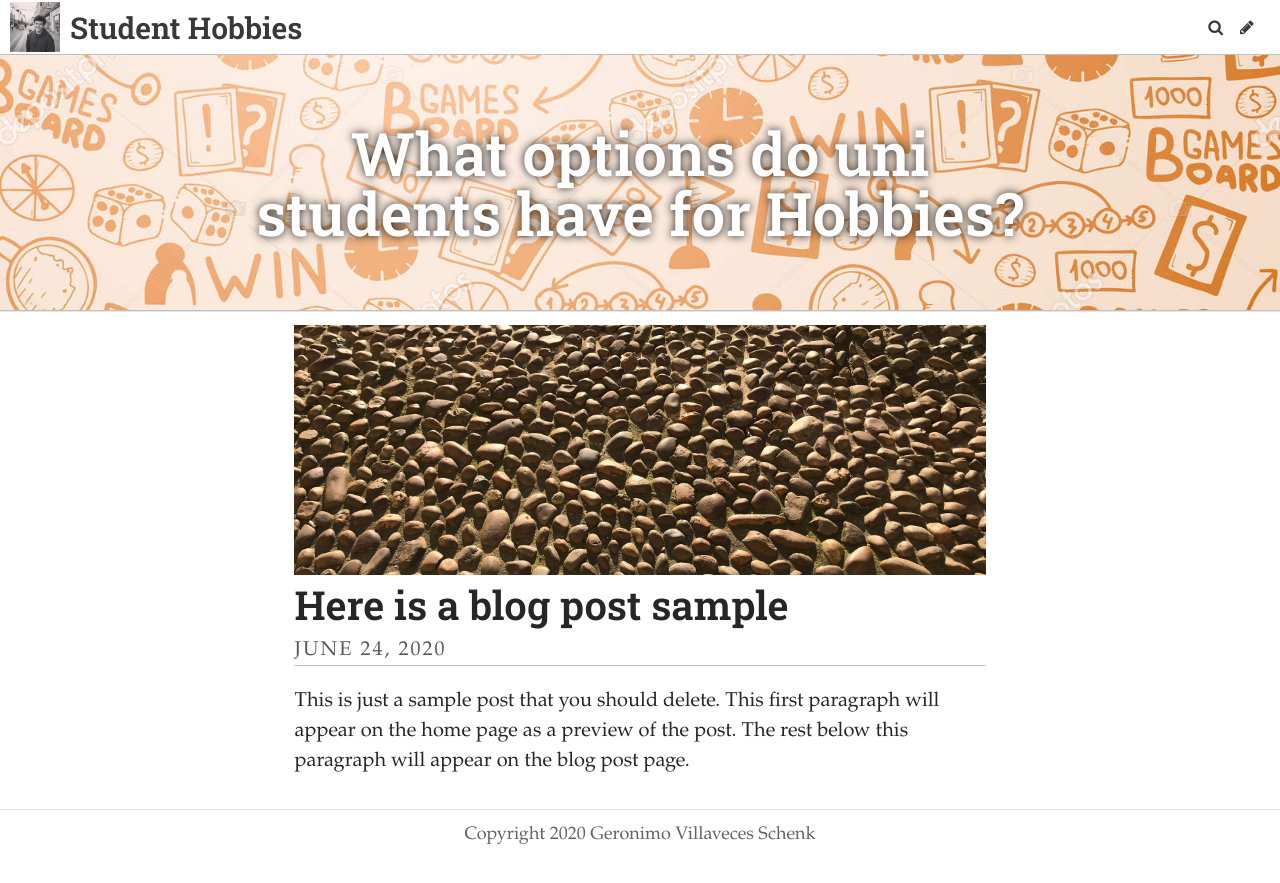
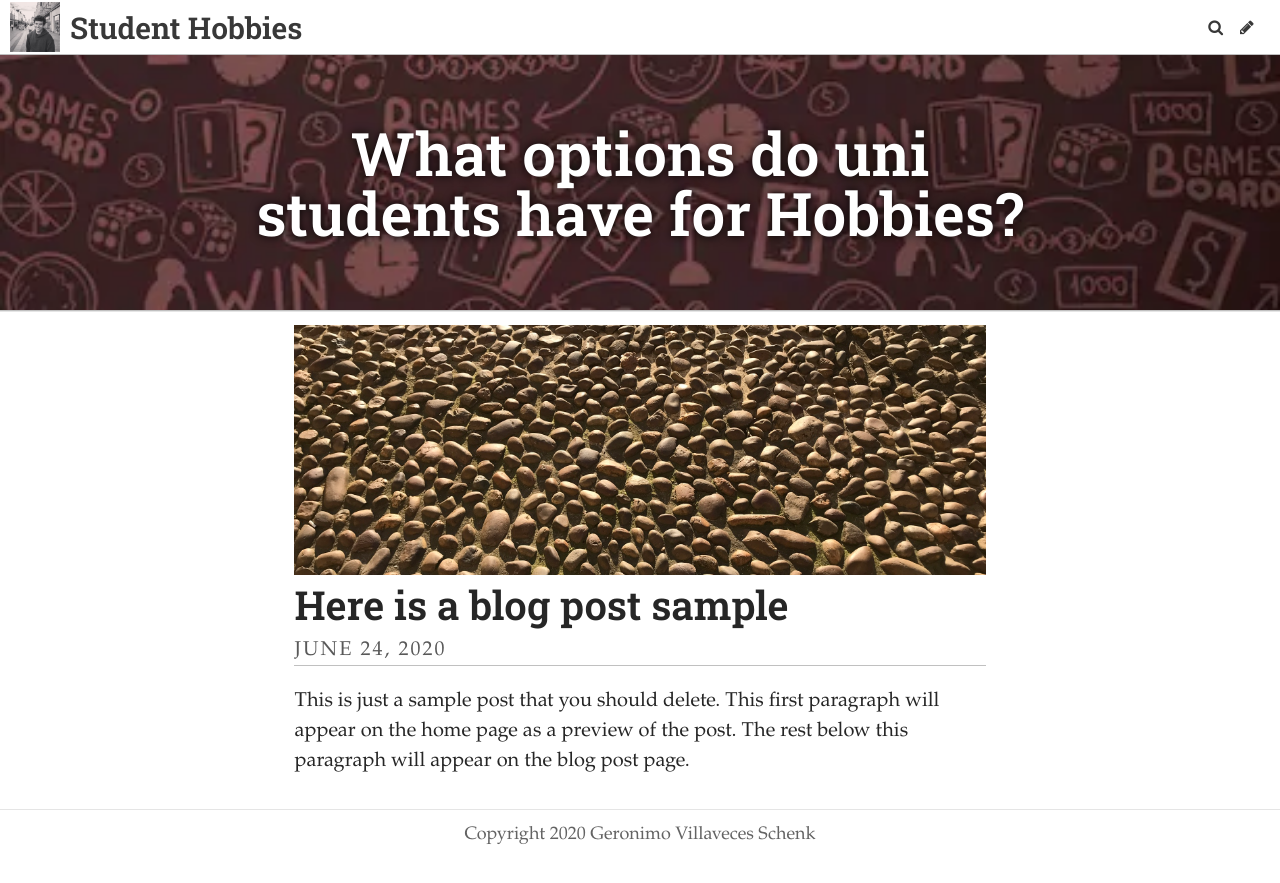
Before and after one commit to Geronimov/STHobbies, a Jekyll site: the page built from index.html, in a window 1280 px wide. Shown: the top 883 px of the page. Built offline with Jekyll 4.4.1, drawn with Linux system fonts in a browser that asks for light colours; some web fonts are replaced; the list of posts is cut into pages by our own code.

Commit message:
Update Settings “general”

```diff
--- a/_data/settings.yml
+++ b/_data/settings.yml
@@ -5,7 +5,7 @@ description: "Hi, I'm Geronimo Villaveces, a second year student in Oxfrod
   is with uni life. "
 header_text: "What options do uni students have for Hobbies? "
 footer_text: "Copyright 2020 Geronimo Villaveces Schenk "
-header_feature_image: ../uploads/stha.jpg
+header_feature_image: ../uploads/sthaaaaaaaa.webp
 bannerheight: 20vmax
 logo: ../uploads/49993860_561514860988941_4833417294469051420_n.jpg
 favicon: /uploads/favicon.ico
```
Also changed, not shown: uploads/sthaaaaaaaa.webp (added).
